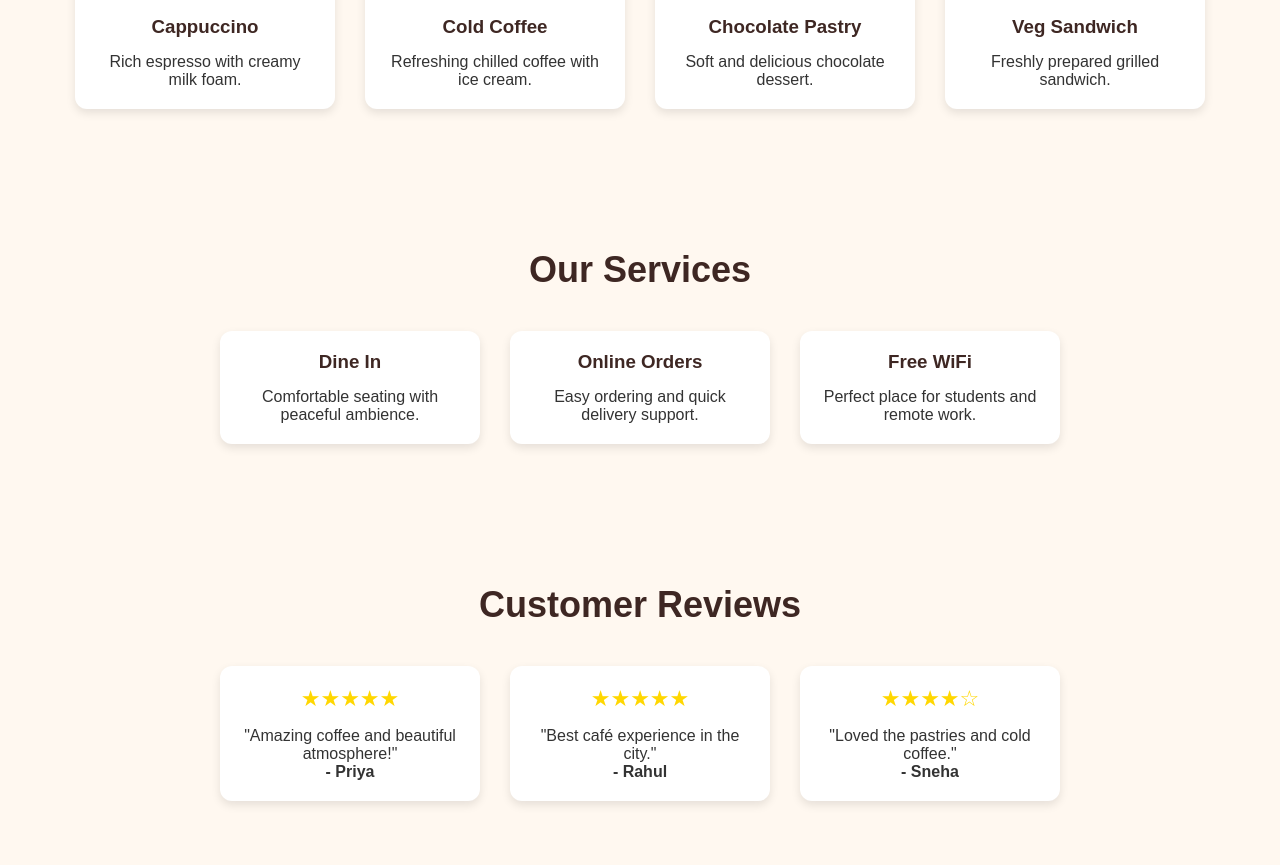
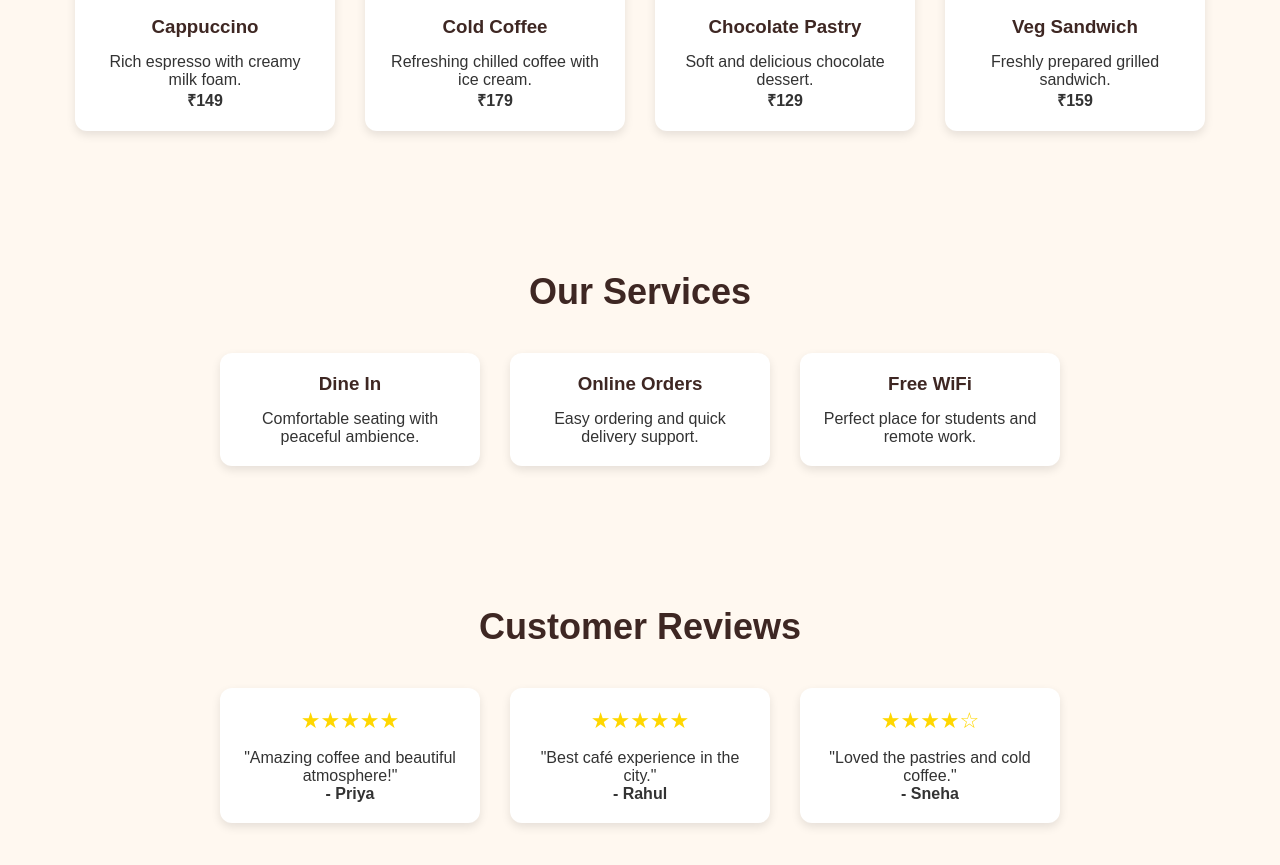
Before and after one commit to rishitasadhu24/FUTURE_FS_03, a plain HTML site: page index.html in a window 1280 px wide. Shown: the part 1424-2289 px from the top of the page. Drawn offline with Linux system fonts and the light colour scheme.

Commit message:
Update index.html

```diff
--- a/index.html
+++ b/index.html
@@ -87,6 +87,8 @@
 
                 <p>Rich espresso with creamy milk foam.</p>
 
+                <h4>₹149</h4>
+
             </div>
 
             <div class="card">
@@ -97,6 +99,8 @@
                 <h3>Cold Coffee</h3>
 
                 <p>Refreshing chilled coffee with ice cream.</p>
+
+                <h4>₹179</h4>
 
             </div>
 
@@ -109,6 +113,8 @@
 
                 <p>Soft and delicious chocolate dessert.</p>
 
+                <h4>₹129</h4>
+
             </div>
 
             <div class="card">
@@ -119,6 +125,8 @@
                 <h3>Veg Sandwich</h3>
 
                 <p>Freshly prepared grilled sandwich.</p>
+
+                <h4>₹159</h4>
 
             </div>
 
```
